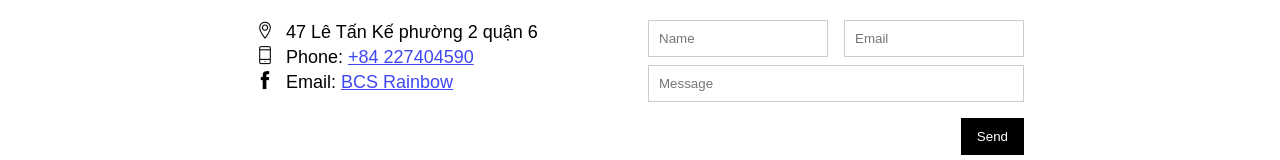
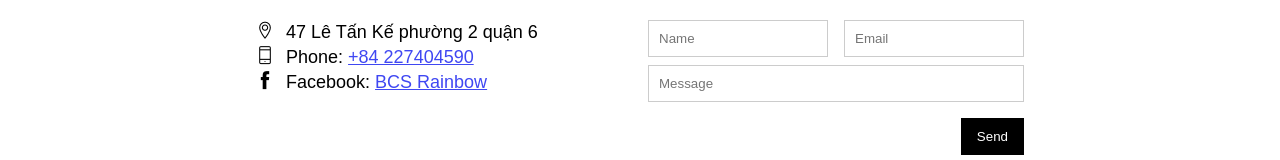
Before and after one commit to thaibao2806/rainbow, a plain HTML site: page index.html in a window 1280 px wide. Shown: the part 2428-2588 px from the top of the page. Drawn offline with Linux system fonts and the light colour scheme.

Commit message:
update 3

```diff
--- a/index.html
+++ b/index.html
@@ -144,7 +144,7 @@
                 <div class="col col-half s-col-full contact-info">
                 <p><i class="ti-location-pin"></i>47 Lê Tấn Kế phường 2 quận 6 </p>
                 <p><i class="ti-mobile"></i>Phone: <a href="tel:+00 151515">+84 227404590</a></p>
-                <p><i class="ti-facebook"></i>Email: <a href="https://www.facebook.com/profile.php?id=61553733254549&mibextid=LQQJ4d">BCS Rainbow</a></p>
+                <p><i class="ti-facebook"></i>Facebook: <a href="https://www.facebook.com/profile.php?id=61553733254549&mibextid=LQQJ4d">BCS Rainbow</a></p>
                 </div>
             <div class="col col-half s-col-full contact-form">
                 <form action="">
```
